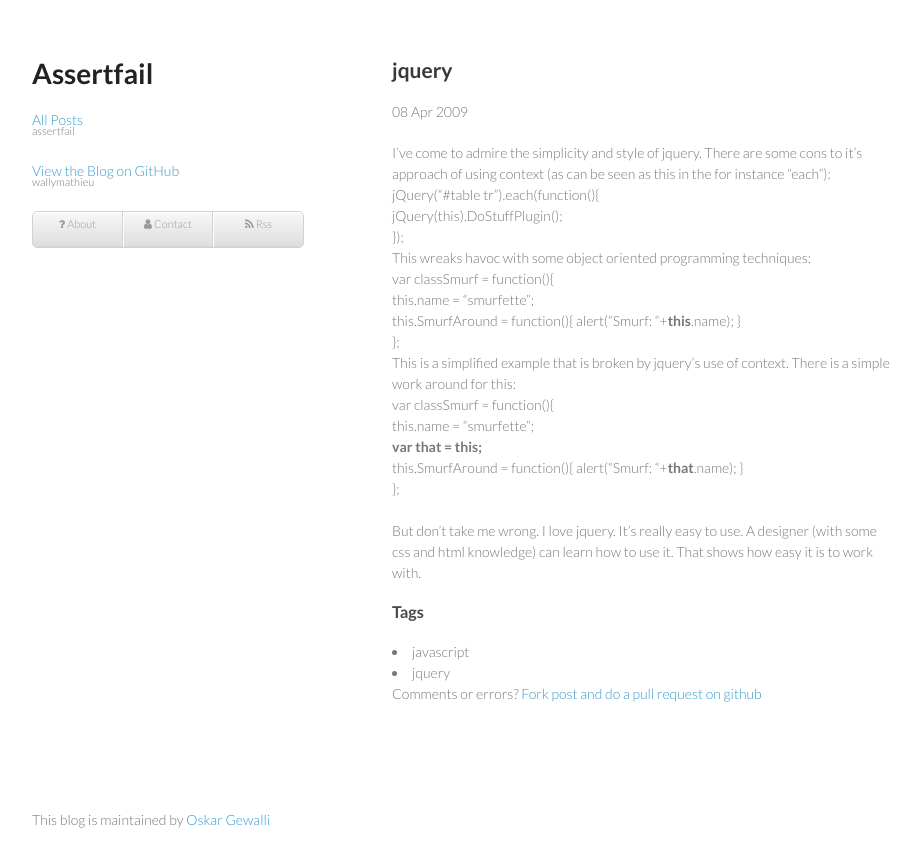
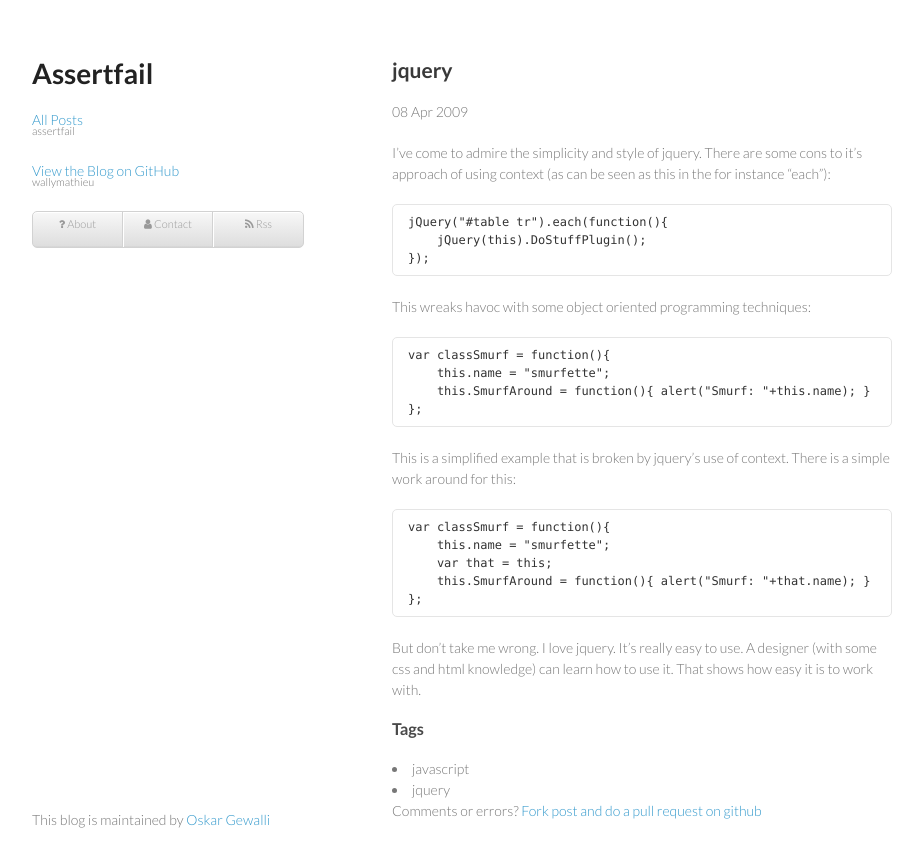
Before and after one commit to wallymathieu/assertfail, a Jekyll site: the page built from _posts/2009-04-09-jquery.markdown, in a window 1280 px wide. Shown: the top 867 px of the page, without its empty margins (178-1101 px from the left). Built offline with Jekyll 4.4.1, drawn with Linux system fonts in a browser that asks for light colours; nearby versions of some CDN libraries.

Commit message:
Cleanup of old html

````diff
--- a/_posts/2009-04-09-jquery.markdown
+++ b/_posts/2009-04-09-jquery.markdown
@@ -5,5 +5,31 @@
 tags: javascript jquery
 ---
 
-I've come to admire the simplicity and style of jquery. There are some cons to it's approach of using context (as can be seen as this in the for instance "each"):<br>jQuery("#table tr").each(function(){<br>  jQuery(this).DoStuffPlugin();<br>});<br>This wreaks havoc with some object oriented programming techniques:<br>var classSmurf = function(){<br> this.name = "smurfette";<br> this.SmurfAround = function(){ alert("Smurf: "+<span style="font-weight: bold;">this</span>.name); }<br>};<br>This is a simplified example that is broken by jquery's use of context. There is a simple work around for this:<br>var classSmurf = function(){<br>  this.name = "smurfette";<br><span style="font-weight: bold;"> var that = this;</span><br>  this.SmurfAround = function(){ alert("Smurf: "+<span style="font-weight: bold;">that</span>.name); }<br>};<br><br>But don't take me wrong. I love jquery. It's really easy to use. A designer (with some css and html knowledge) can learn how to use it. That shows how easy it is to work with.
-<div style="clear: both;"></div>
+I've come to admire the simplicity and style of jquery. There are some cons to it's approach of using context (as can be seen as this in the for instance "each"):
+
+```
+jQuery("#table tr").each(function(){
+    jQuery(this).DoStuffPlugin();
+});
+```
+
+This wreaks havoc with some object oriented programming techniques:
+
+```
+var classSmurf = function(){
+    this.name = "smurfette";
+    this.SmurfAround = function(){ alert("Smurf: "+this.name); }
+};
+```
+
+This is a simplified example that is broken by jquery's use of context. There is a simple work around for this:
+
+```
+var classSmurf = function(){
+    this.name = "smurfette";
+    var that = this;
+    this.SmurfAround = function(){ alert("Smurf: "+that.name); }
+};
+```
+
+But don't take me wrong. I love jquery. It's really easy to use. A designer (with some css and html knowledge) can learn how to use it. That shows how easy it is to work with.
````
